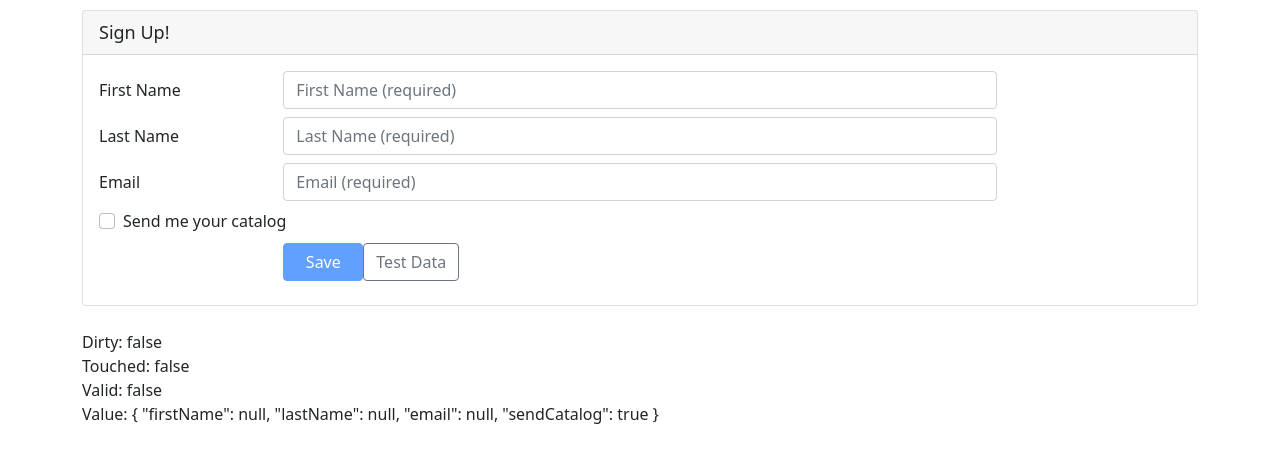
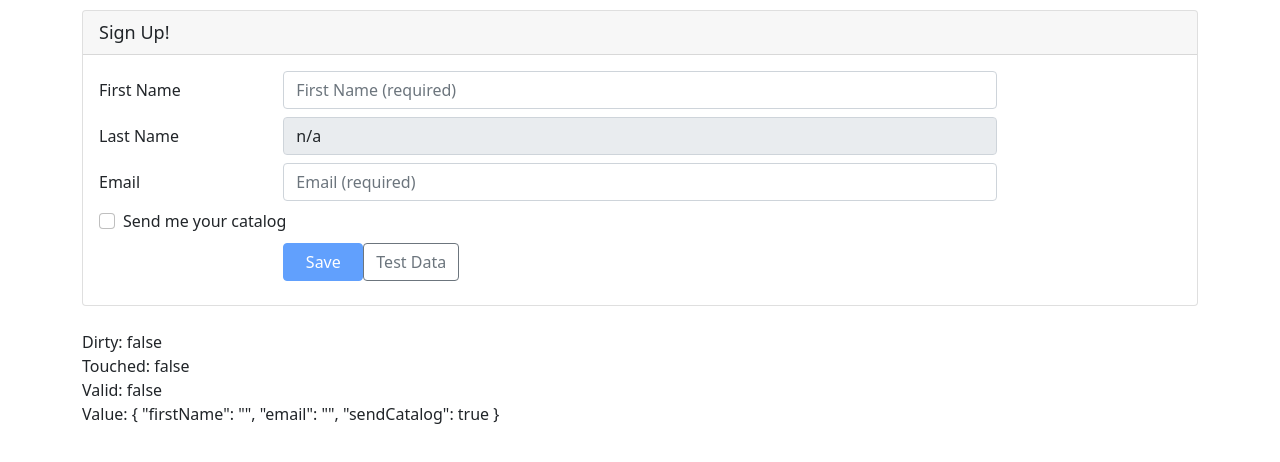
Before and after one commit to Andrewdezoyza97/Angular-Reactive-Forms, an Angular app: page / in a window 1280 px wide. Shown: the top 462 px of the page. Built offline with nearby package versions, Linux system fonts and the light colour scheme.

Commit message:
Simplifying with FormBuilders

```diff
--- a/src/app/customers/customer.component.ts
+++ b/src/app/customers/customer.component.ts
@@ -1,5 +1,5 @@
 import { Component, OnInit } from '@angular/core';
-import { FormGroup, FormControl } from '@angular/forms';
+import { FormGroup, FormBuilder } from '@angular/forms';
 
 import { Customer } from './customer';
 
@@ -12,14 +12,14 @@ export class CustomerComponent implements OnInit {
   customerForm!: FormGroup;
   customer = new Customer();
 
-  constructor() { }
+  constructor(private fb : FormBuilder ) { }
 
   ngOnInit(): void {
-    this.customerForm = new FormGroup({
-      firstName: new FormControl(),
-      lastName: new FormControl(),
-      email: new FormControl(),
-      sendCatalog: new FormControl(true)
+    this.customerForm = this.fb.group({
+      firstName: '',
+      lastName: {value :'n/a', disabled : true},
+      email: '',
+      sendCatalog: true
     });
   }
 
@@ -27,7 +27,6 @@ export class CustomerComponent implements OnInit {
     this.customerForm.patchValue({
       firstName : 'Jack',
       lastName : 'Harkness',
-      email : 'jack@gmail.com',
       sendCatalog : false
     });
   }
```
